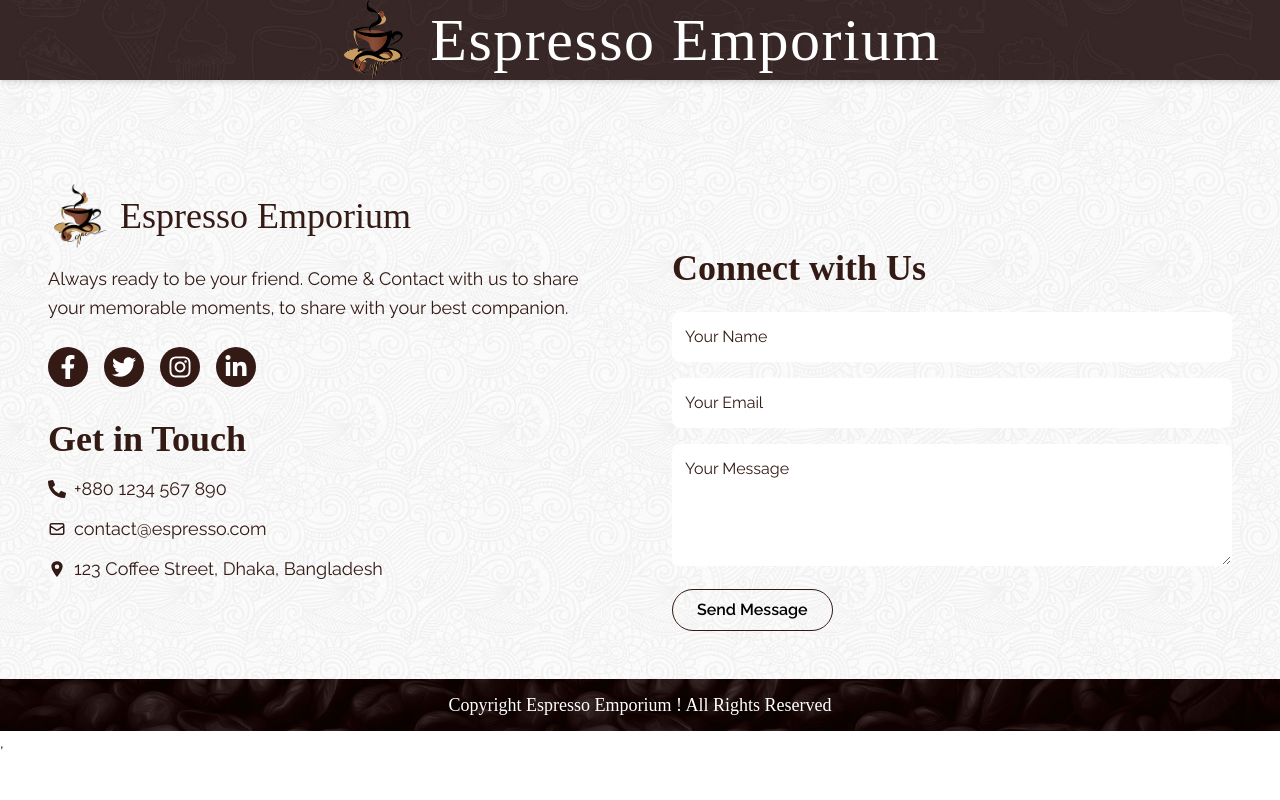
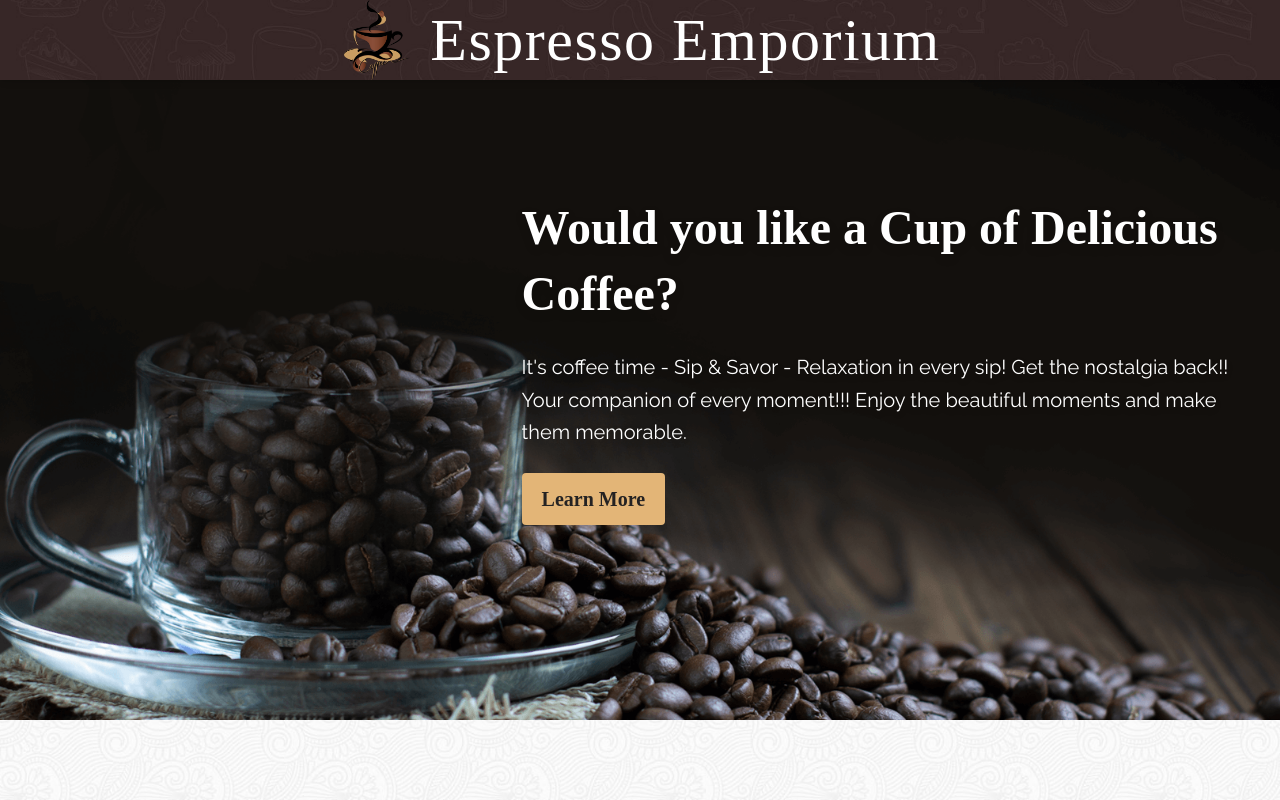
Before and after one commit to dev-rktanvir/coffee-store-client, a React (Vite) app: page / in a window 1280 px wide. Shown: the top 800 px of the page. Built offline with nearby package versions, Linux system fonts and the light colour scheme; a web font is replaced by a local one.

Commit message:
complete hero section

```diff
--- /dev/null
+++ b/src/components/HeroSection/HeroSection.jsx
@@ -0,0 +1,39 @@
+import React from "react";
+import { Link } from "react-router";
+
+const HeroSection = () => {
+    return (
+        <section
+            className="bg-cover bg-center h-[80vh] sm:h-[85vh] md:h-[90vh] flex items-center"
+            style={{ backgroundImage: "url('3.png')" }}
+        >
+            <div className="grid grid-cols-1 lg:grid-cols-[40%_60%] max-w-7xl mx-auto px-4 sm:px-6 md:px-12 w-full">
+
+                {/* Left Side (empty) */}
+                <div></div>
+
+                {/* Right Side (Content) */}
+                <div className="text-white flex flex-col justify-center items-start space-y-4 sm:space-y-6 pt-[25%] md:pt-0">
+                    <h1 className="text-2xl sm:text-3xl md:text-5xl font-bold leading-snug drop-shadow-lg">
+                        Would you like a Cup of Delicious Coffee?
+                    </h1>
+
+                    <p className="text-sm sm:text-base md:text-lg lg:text-xl leading-relaxed max-w-xl md:max-w-3xl drop-shadow-md">
+                        It's coffee time - Sip & Savor - Relaxation in every sip!
+                        Get the nostalgia back!! Your companion of every moment!!!
+                        Enjoy the beautiful moments and make them memorable.
+                    </p>
+
+                    <Link
+                        to="/about"
+                        className="bg-[#E3B577] hover:bg-yellow-600 text-[#242222] text-base sm:text-lg md:text-xl font-semibold px-4 sm:px-5 py-2 sm:py-3 transition rounded"
+                    >
+                        Learn More
+                    </Link>
+                </div>
+            </div>
+        </section>
+    );
+};
+
+export default HeroSection;
--- a/src/index.css
+++ b/src/index.css
@@ -2,7 +2,7 @@
 
 @import "tailwindcss";
 
-h1, h2, h3, h4, h5, h6 {
+h1, h2, h3, h4, h5, h6, a {
   font-family: 'Rancho', cursive;
 }
 
--- a/src/pages/Home.jsx
+++ b/src/pages/Home.jsx
@@ -1,9 +1,10 @@
 import React from 'react';
+import HeroSection from '../components/HeroSection/HeroSection';
 
 const Home = () => {
     return (
         <div>
-            <h1>this is home</h1>
+            <HeroSection></HeroSection>
         </div>
     );
 };
```
Also changed, not shown: public/3.png (added).
